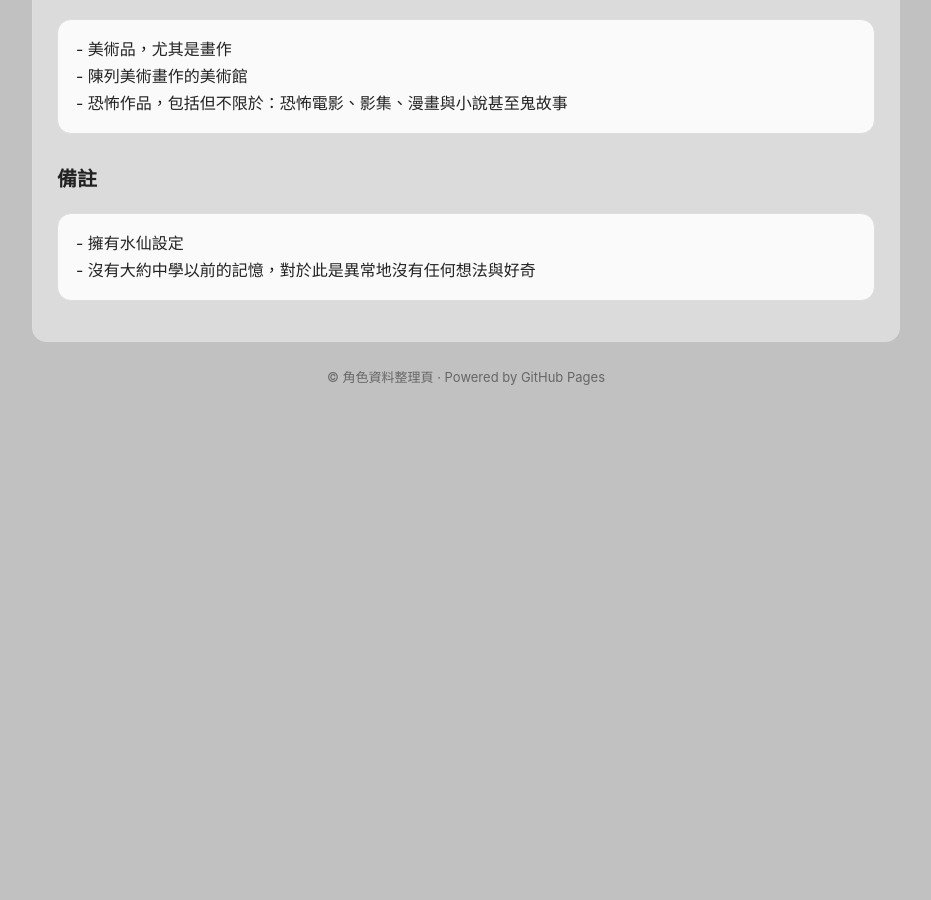
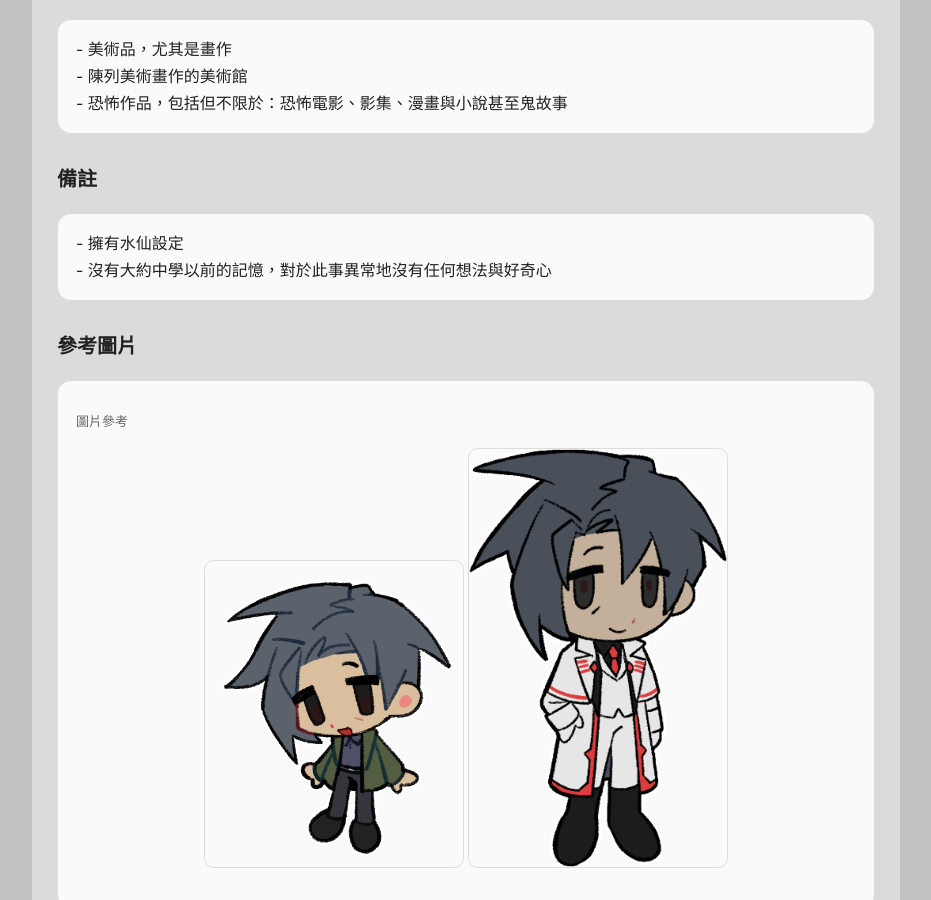
Before and after one commit to yoyoseal/char-archive, a Jekyll site: the page built from _characters/hiiragi.md, in a window 1280 px wide and 900 px high, scrolled down 1354 px. Shown: the whole window, without its empty margins (174-1105 px from the left). Built offline with Jekyll 4.4.1, drawn with Linux system fonts in a browser that asks for light colours; before the commit the page ends 1791 px from its top, so only the background shows below that.

Commit message:
Update hiiragi.md

```diff
--- a/_characters/hiiragi.md
+++ b/_characters/hiiragi.md
@@ -56,5 +56,15 @@ subtitle: 霧隱之子
 ## 備註
 <div class="card">
 -  擁有水仙設定<br>
--  沒有大約中學以前的記憶，對於此是異常地沒有任何想法與好奇
+-  沒有大約中學以前的記憶，對於此事異常地沒有任何想法與好奇心
 </div>
+
+## 參考圖片
+<div class="card">
+  <p class="small">圖片參考</p>
+
+  <p align="center">
+    <img src="{{ '/images/hiiragi/portrait.png' | relative_url }}" width="260">
+    <img src="{{ '/images/hiiragi/fullbody.png' | relative_url }}" width="260">
+  </p>
+</div>
```
